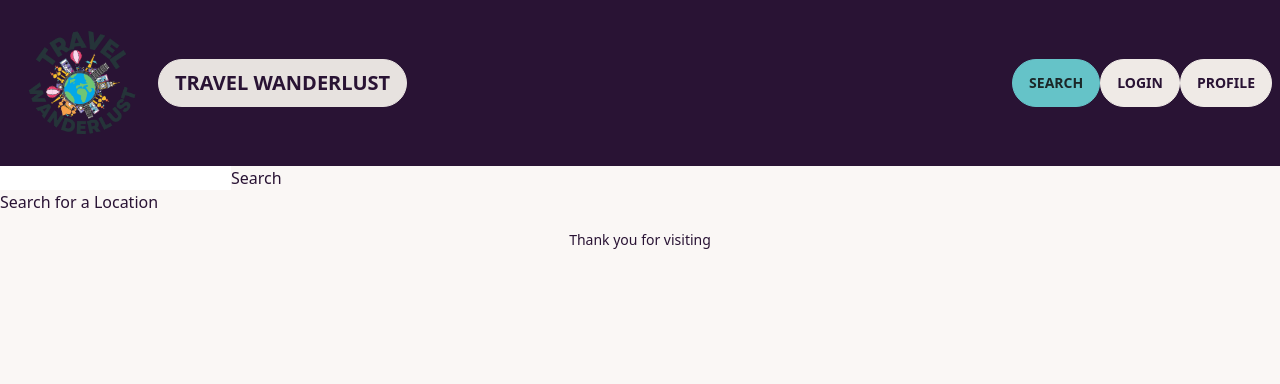
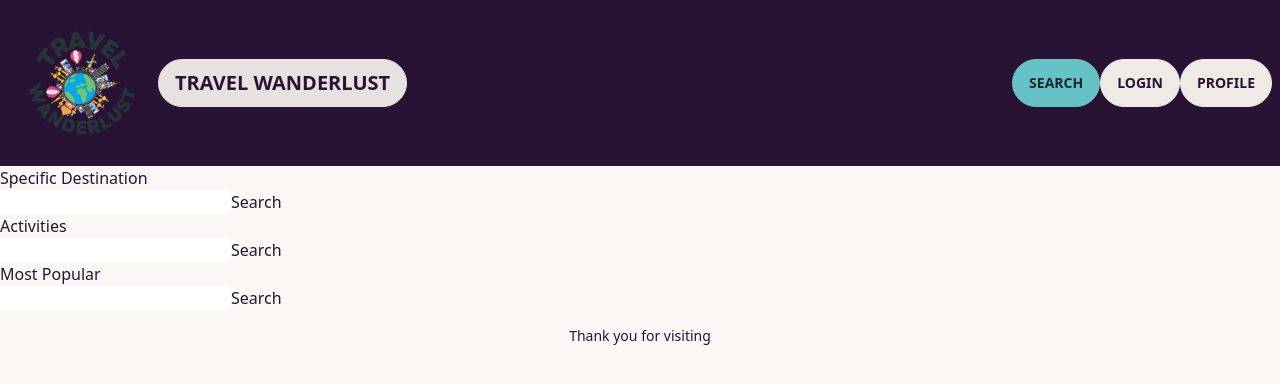
Before and after one commit to Breeannr180/wanderlust, a React (Create React App) app in the folder client/: page /search in a window 1280 px wide. Shown: the top 384 px of the page. Built offline with nearby package versions, Linux system fonts and the light colour scheme; the HTML template or start-up script is replaced by a standard one.

Commit message:
added search box results

```diff
--- a/client/src/components/Wiki/Search.js
+++ b/client/src/components/Wiki/Search.js
@@ -1,22 +1,30 @@
-// client/src/components/Search.js
 import React, { useState } from 'react';
+import SearchResults from './SearchResults';
 
 const Search = () => {
-  const [query, setQuery] = useState('');
-  const [openTripMapData, setOpenTripMapData] = useState('');
+  const [specificQuery, setSpecificQuery] = useState('');
+  const [specificResults, setSpecificResults] = useState(null);
+  const [activitiesQuery, setActivitiesQuery] = useState('');
+  const [activitiesResults, setActivitiesResults] = useState(null);
+  const [popularQuery, setPopularQuery] = useState('');
+  const [popularResults, setPopularResults] = useState(null);
+  const [searchType, setSearchType] = useState('');
 
   const handleSearch = async () => {
     try {
-      const response = await fetch('/api/opentripmap/destination', {
-        method: 'POST',
-        body: JSON.stringify({ location: query }),
-        headers: {
-          'Content-Type': 'application/json',
-        },
-      });
-
-      const data = await response.json();
-      setOpenTripMapData(data);
+      if (searchType === 'specific') {
+        const response = await fetch(`/api/opentripmap/destination?query=${specificQuery}`);
+        const data = await response.json();
+        setSpecificResults(data.features);
+      } else if (searchType === 'activities') {
+        const response = await fetch(`/api/opentripmap/destination?query=${activitiesQuery}`);
+        const data = await response.json();
+        setActivitiesResults(data.features);
+      } else if (searchType === 'popular') {
+        const response = await fetch(`/api/opentripmap/destination?query=${popularQuery}`);
+        const data = await response.json();
+        setPopularResults(data.features);
+      }
     } catch (error) {
       console.error('Error fetching OpenTripMap data:', error);
     }
@@ -24,18 +32,26 @@ const Search = () => {
 
   return (
     <div>
-      <input
-        type='text'
-        value={query}
-        onChange={(e) => setQuery(e.target.value)}
-      />
+      <div className='search-section'>
+        <h2>Specific Destination</h2>
+        <input type='text' value={specificQuery} onChange={(e) => setSpecificQuery(e.target.value)} />
+        <button onClick={() => setSearchType('specific')}>Search</button>
+      </div>
+      {specificResults && <SearchResults results={specificResults} />}
 
-      <button onClick={handleSearch}>Search</button>
-      {openTripMapData ? (
-        <div>{JSON.stringify(openTripMapData)}</div>
-      ) : (
-        <h1>Search for a Location</h1>
-      )}
+      <div className='search-section'>
+        <h2>Activities</h2>
+        <input type='text' value={activitiesQuery} onChange={(e) => setActivitiesQuery(e.target.value)} />
+        <button onClick={() => setSearchType('activities')}>Search</button>
+      </div>
+      {activitiesResults && <SearchResults results={activitiesResults} />}
+
+      <div className='search-section'>
+        <h2>Most Popular</h2>
+        <input type='text' value={popularQuery} onChange={(e) => setPopularQuery(e.target.value)} />
+        <button onClick={() => setSearchType('popular')}>Search</button>
+      </div>
+      {popularResults && <SearchResults results={popularResults} />}
     </div>
   );
 };
--- /dev/null
+++ b/client/src/components/Wiki/SearchResults.js
@@ -0,0 +1,52 @@
+import React from 'react';
+
+const SearchResults = ({ results }) => {
+    if (!Array.isArray(results)) {
+        return <div>No results found.</div>;
+      }
+  return (
+    <div>
+      {results.map((result) => (
+        <div key={result.id}>
+          {/* Display destination name */}
+          <h2>{result.name}</h2>
+
+          {/* Display destination images */}
+          <div>
+            <h3>Images:</h3>
+            {result.images.map((image) => (
+              <img
+                key={image.id}
+                src={image.source_url}
+                alt={image.caption}
+                style={{ width: '200px', height: '150px', objectFit: 'cover' }}
+              />
+            ))}
+          </div>
+
+          {/* Display destination activities */}
+          <div>
+            <h3>Activities:</h3>
+            {result.activities.map((activity) => (
+              <div key={activity.id}>{activity.name}</div>
+            ))}
+          </div>
+
+          {/* Display destination features */}
+          <div>
+            <h3>Destination Features:</h3>
+            <ul>
+              {Object.entries(result.info).map(([key, value]) => (
+                <li key={key}>
+                  <strong>{key}:</strong> {value}
+                </li>
+              ))}
+            </ul>
+          </div>
+        </div>
+      ))}
+    </div>
+  );
+};
+
+export default SearchResults;
--- a/client/src/components/pages/Home.js
+++ b/client/src/components/pages/Home.js
@@ -11,12 +11,6 @@ const Home = () => {
           <div className='search-box'>
           {/* Random Destination Search Box */}
           <h3>Random Destination</h3>
-          <input type='text' placeholder='Enter your search' />
-          <button>Search</button>
-        </div>
-        <div className='search-box'>
-          {/* Specific Destination Search Box */}
-          <h3>Specific Destination</h3>
           <input type='text' placeholder='Enter your search' />
           <button>Search</button>
         </div>
```
Also changed, not shown: client/src/components/Wiki/Page.js (deleted).
